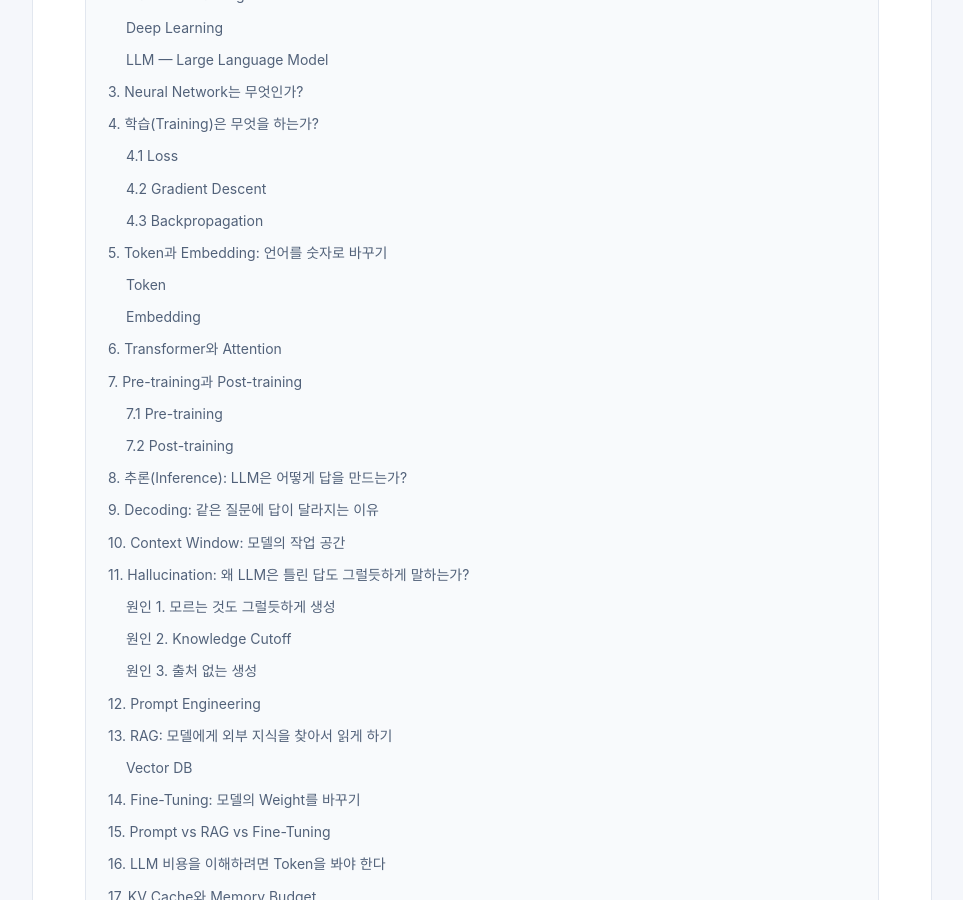
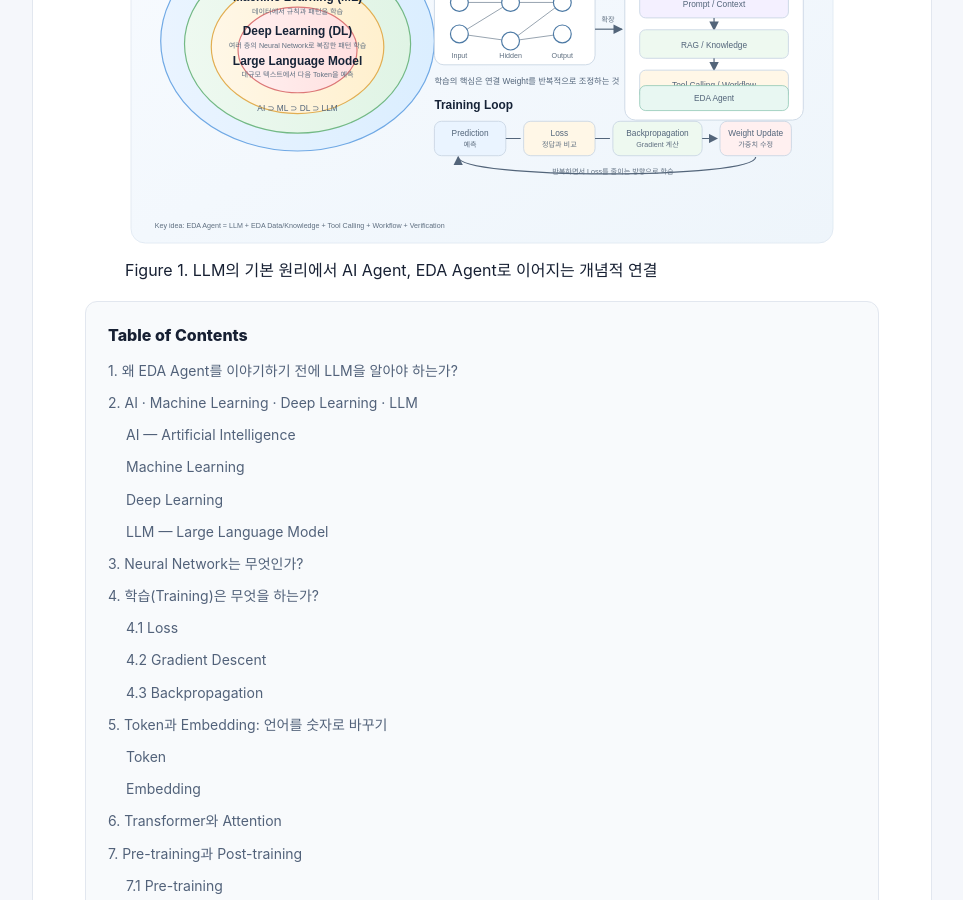
Before and after one commit to Jwayong-Park/eda-technical-blog, a Jekyll site: the page built from _posts/2026-09-03-llm-fundamentals-for-eda-agent.md, in a window 1280 px wide and 900 px high, scrolled down 860 px. Shown: the whole window, without its empty margins (158-1121 px from the left). Built offline with Jekyll 4.4.1, drawn with Linux system fonts in a browser that asks for light colours.

Commit message:
Insert LLM fundamentals overview diagram into article layout

```diff
--- a/_layouts/post.html
+++ b/_layouts/post.html
@@ -23,6 +23,13 @@ layout: default
     </div>
     {% endif %}
 
+    {% if page.permalink == '/posts/llm-fundamentals-for-eda-agent.html' %}
+    <figure class="article-figure article-figure-overview">
+      <img src="{{ '/assets/images/llm-fundamentals-overview.svg' | relative_url }}" alt="LLM Fundamentals에서 AI Agent와 EDA Agent로 확장되는 개념 구조도" loading="lazy">
+      <figcaption>Figure 1. LLM의 기본 원리에서 AI Agent, EDA Agent로 이어지는 개념적 연결</figcaption>
+    </figure>
+    {% endif %}
+
     <aside class="toc" aria-label="Table of contents">
       <div class="toc-title">Table of Contents</div>
       <nav id="toc-list"></nav>
```
